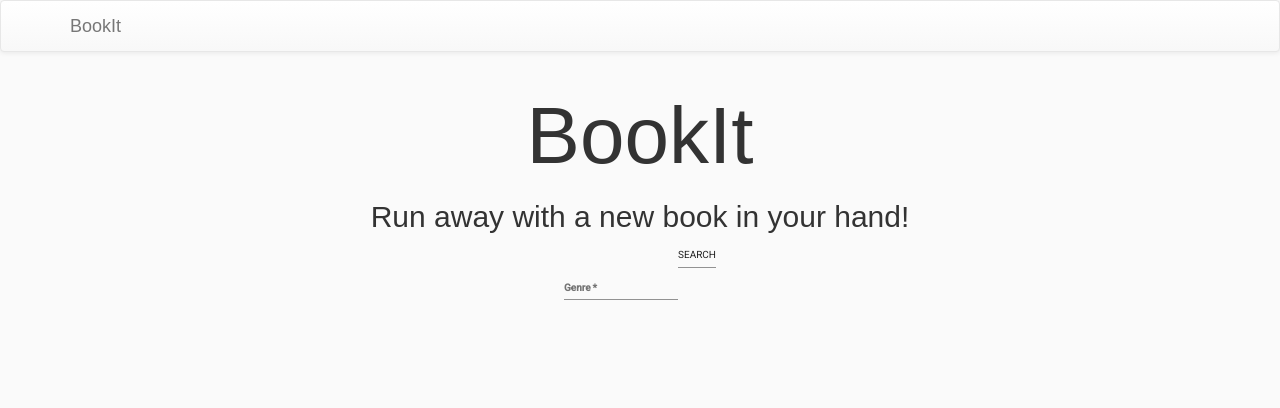
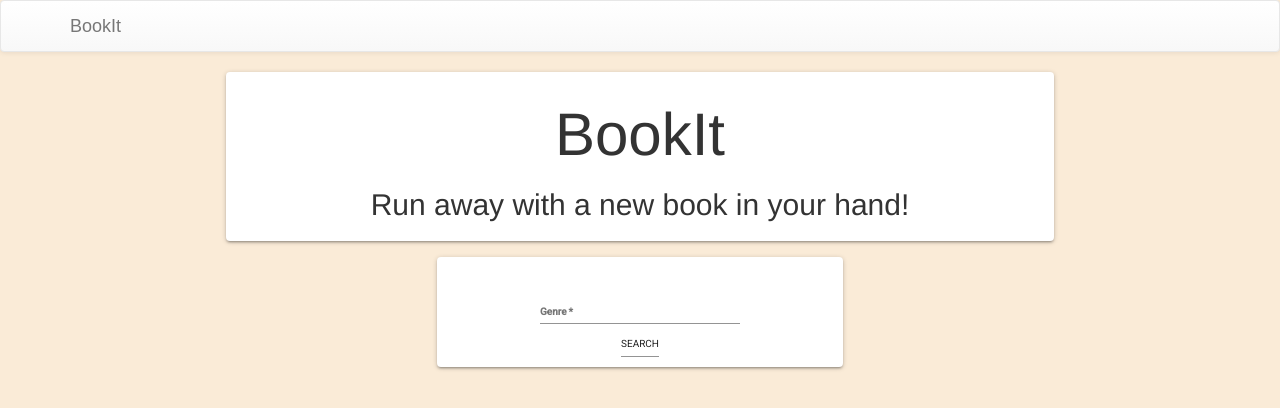
Before and after one commit to wryao64/MSA2018-Phase-1, a React (Create React App) app: page / in a window 1280 px wide. Shown: the top 408 px of the page. Built offline with nearby package versions, Linux system fonts and the light colour scheme.

Commit message:
css done

```diff
--- a/src/components/Main.tsx
+++ b/src/components/Main.tsx
@@ -1,14 +1,24 @@
 import * as React from "react";
-// import { TextField, Input } from "@material-ui/core";
 import { IState } from "../App";
-import { TextField, Input } from "@material-ui/core";
-// import { Link } from "react-router-dom";
+import { TextField, Input, Grid, Paper, withStyles, Theme, createStyles } from "@material-ui/core";
 
 interface IProps {
     getGenre: ((genre: String) => void)
 }
 
-export default class Main extends React.Component<IProps, IState> {
+const styles = (theme: Theme) =>
+    createStyles({
+    // root: {
+    //   flexGrow: 1,
+    // },
+    paper: {
+      padding: theme.spacing.unit * 2,
+      textAlign: 'center',
+      color: theme.palette.text.secondary,
+    },
+  });
+
+class Main extends React.Component<IProps, IState> {
     constructor(props:any) {
         super(props);
         this.state = {
@@ -29,17 +39,26 @@
         this.setState({
           genre: event.target.value,
         });
-        // console.log("this.state.genre: " + this.state.genre);
     };
 
     public render() {
         return (
             <div className="centreText">
-                {/* React components must have a wrapper node/element */}
+                <Grid container spacing={16}>
+                    <Grid item xs={2}></Grid>
+                    <Grid item xs={8}>
+                        <Paper className="paper">
                         <h1>BookIt</h1>
                         <h2>Run away with a new book in your hand!</h2>
+                        </Paper>
+                    </Grid>
+                    <Grid item xs={2}></Grid>
 
+                    <Grid item xs={4}></Grid>
+                        <Grid item xs={4}>
+                        <Paper className="paper">
                             <form onSubmit={this.handleSubmit} className="form">
+                                <Grid item xs={12}>
                                     <TextField
                                         required
                                         id="genre"
@@ -49,10 +68,19 @@
                                         onChange={this.handleChange}
                                         margin="normal"
                                     />
+                                </Grid>
+                                <Grid item xs={12}>
                                     <Input type="submit" value="SEARCH" />
+                                </Grid>
                             </form>
+                        </Paper>
+                        </Grid>
+                    <Grid item xs={4}></Grid>
+                </Grid>
             </div>
         );
       }
 
 }
+
+export default withStyles(styles)(Main);
--- a/src/components/Result.tsx
+++ b/src/components/Result.tsx
@@ -1,5 +1,5 @@
 import * as React from "react";
-import { Button } from "@material-ui/core";
+import { Button, Grid, Paper } from "@material-ui/core";
 
 const API = 'https://openlibrary.org/subjects/';
 // const genreList = ['love'];
@@ -69,24 +69,49 @@
   public render() {
     if (this.state.requestFailed) {
       return (
+
         <div className="centreText">
-          <h2>That is not a valid genre!</h2>
-          <Button variant="outlined" className="btn" onClick={this.props.resetState}>Do another search</Button>
+        <Grid container spacing={16}>
+          <Grid item xs={2}></Grid>
+          <Grid item xs={8}>
+            <Paper className="paper">
+              <h2>That is not a valid genre!</h2>
+              <Button variant="outlined" className="btn" onClick={this.props.resetState}>Do another search</Button>
+            </Paper>
+          </Grid>
+          <Grid item xs={2}></Grid>
+        </Grid>
         </div>
       );
     } else if (!this.state.requestFailed && this.state.bookTitle[0]) {
       return (
         <div className="centreText">
-          <h1>And the book is... </h1>
-          <h2>{this.state.bookTitle}</h2>
-          <h3>Author: {this.state.bookAuthor}</h3>
-          <Button variant="outlined" className="btn" onClick={this.props.resetState}>Do another search</Button>
+          <Grid container spacing={16}>
+            <Grid item xs={2}></Grid>
+            <Grid item xs={8}>
+              <Paper className="paper">
+                <h3>And the book is... </h3>
+                <h1>{this.state.bookTitle}</h1>
+                <h3>Author: {this.state.bookAuthor}</h3>
+                <Button variant="outlined" color="primary" className="btn" onClick={this.props.resetState}>Do another search</Button>
+              </Paper>
+            </Grid>
+            <Grid item xs={2}></Grid>
+          </Grid>
         </div>
       );
     } else {
       return (
         <div className="centreText">
-          <h2>Loading...</h2>
+          <Grid container spacing={16}>
+            <Grid item xs={2}></Grid>
+            <Grid item xs={8}>
+              <Paper className="paper">
+                <h2>Loading...</h2>
+              </Paper>
+            </Grid>
+            <Grid item xs={2}></Grid>
+          </Grid>
         </div>
       );
     }
--- a/src/css/styles.css
+++ b/src/css/styles.css
@@ -1,22 +1,26 @@
+body {
+    background-color: antiquewhite !important;
+}
+
+h1 {
+    font-size: 60px;
+}
+
 .centreText {
-    font-family: Arial, Helvetica, sans-serif;
+    font-family: Helvetica, sans-serif;
     text-align: center;
 }
 
-h1 {
-    font-size: 80px;
+/*----------------------------- Main --------------------------------*/
+/* .form {
+    margin: 10px;
+} */
+.textField {
+    /* background-color: aqua; */
+    width: 200px;
+
 }
 
-.form {
-    margin: 10px;
+.paper {
+    padding: 10px;
 }
-
-.input {
-    /* background-color: aqua; */
-    margin: 10px;
-    /* border: '1px solid #ced4da'; */
-}
-
-/* .btn {
-    background-color: #f6546a;
-} */
--- a/src/router.tsx
+++ b/src/router.tsx
@@ -3,9 +3,8 @@
 import App from './App'
 import Result from './components/Result';
 import { Header } from './components/Header';
-// import SecondComponent from './components/SecondComponent';
+import Main from './components/Main';
 import './css/styles.css';
-import Main from './components/Main';
 
 export const AppRouter: React.StatelessComponent<{}> = () => {
     return (
@@ -17,7 +16,6 @@
                     <Route exact={true} path="/" component={App} />
                     <Route path="/Main" component={Main} />
                     <Route path="/Result" component={Result} />
-                    {/* <Route path="/SecondComponent" component={SecondComponent} /> */}
                     {/* <Redirect from='*' to='/' /> */}
                 </main>
             </div>
--- a/src/withRoot.tsx
+++ b/src/withRoot.tsx
@@ -1,15 +1,15 @@
 import * as React from 'react';
 import { MuiThemeProvider, createMuiTheme } from '@material-ui/core/styles';
-import pink from '@material-ui/core/colors/pink';
-import purple from '@material-ui/core/colors/purple';
+import orange from '@material-ui/core/colors/orange';
+import red from '@material-ui/core/colors/red';
 import CssBaseline from '@material-ui/core/CssBaseline';
 
 // A theme with custom primary and secondary color.
 // It's optional.
 const theme = createMuiTheme({
   palette: {
-    primary: pink,
-    secondary: purple,
+    primary: orange,
+    secondary: red,
   },
 });
 
```
Lines whose indentation alone changed are shown as unchanged.
